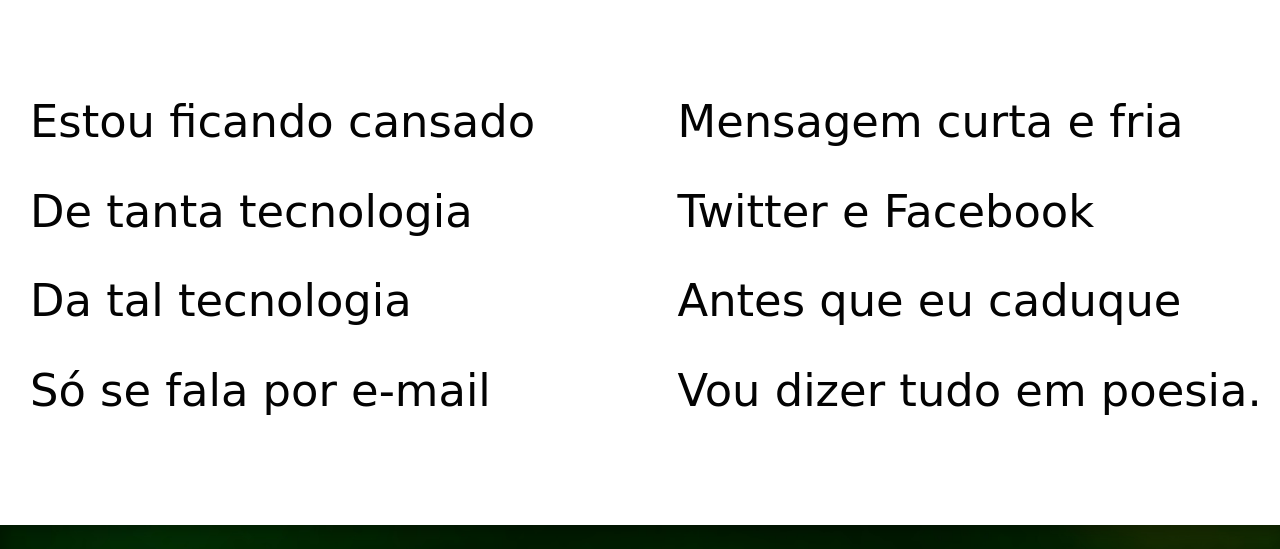
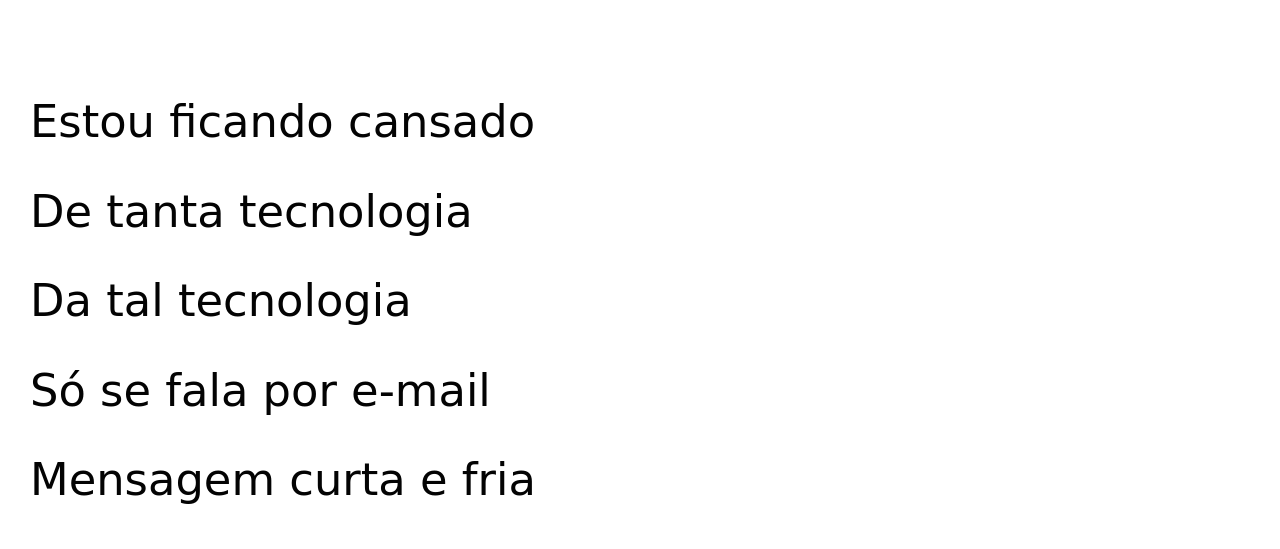
Before and after one commit to Lindomar2025/Projeto-cardel, a plain HTML site: page index.html in a window 1280 px wide. Shown: the part 251-800 px from the top of the page. Drawn offline with Linux system fonts and the light colour scheme.

Commit message:
styles.css

```diff
--- a/styles.css
+++ b/styles.css
@@ -56,7 +56,7 @@ a:hover {
 }
 
 section {
-    columns: 2;
+
     padding-top: 10vh;
     padding-bottom: 10vh;
     line-height: 2em;
```
